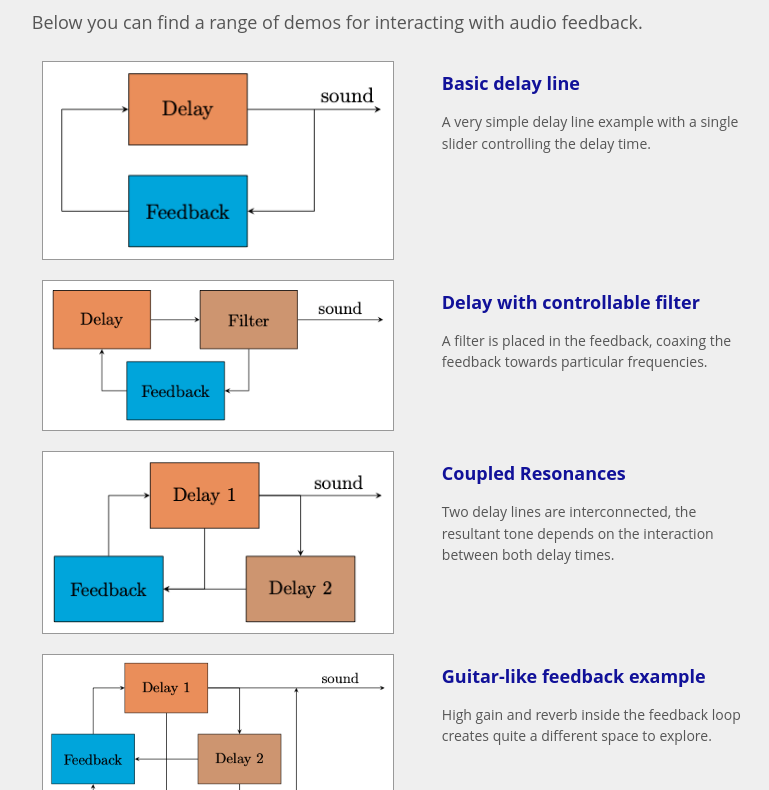
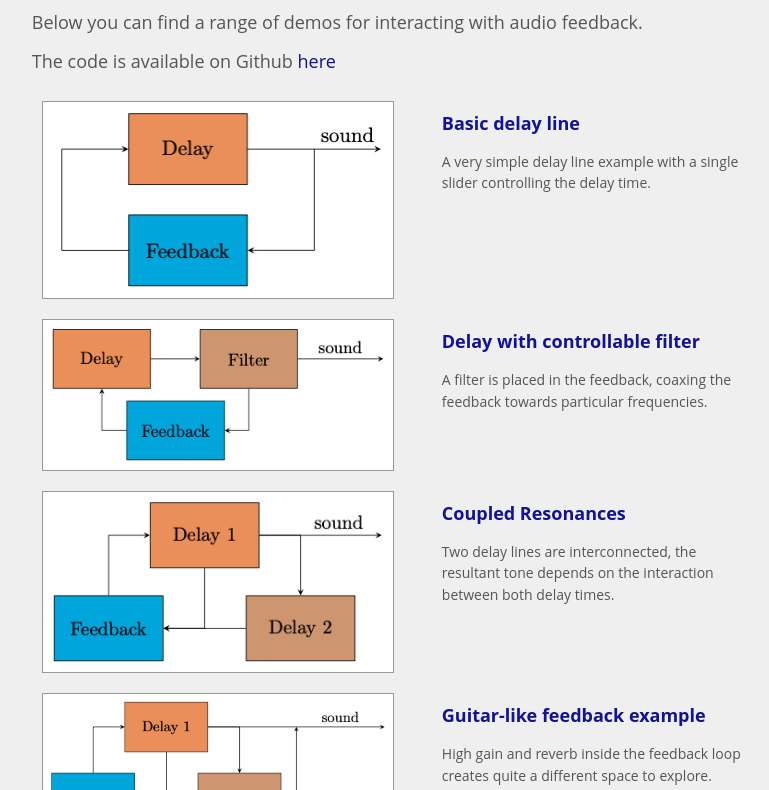
Before and after one commit to tommmmudd/interactivefeedback, a plain HTML site: page index.html in a window 1280 px wide. Shown: the part 109-899 px from the top of the page, without its empty margins (229-998 px from the left). Drawn offline with Linux system fonts and the light colour scheme.

Commit message:
add github link

```diff
--- a/index.html
+++ b/index.html
@@ -17,6 +17,9 @@
 			<h1>Interacting with Feedback</h1>
 			<p>
 				Below you can find a range of demos for interacting with audio feedback.
+			</p>
+			<p>
+				The code is available on Github <a href="https://github.com/tommmmudd/interactivefeedback">here</a>
 			</p>
 
 			<div class="project">
```
Also changed, not shown: 1 other file.
